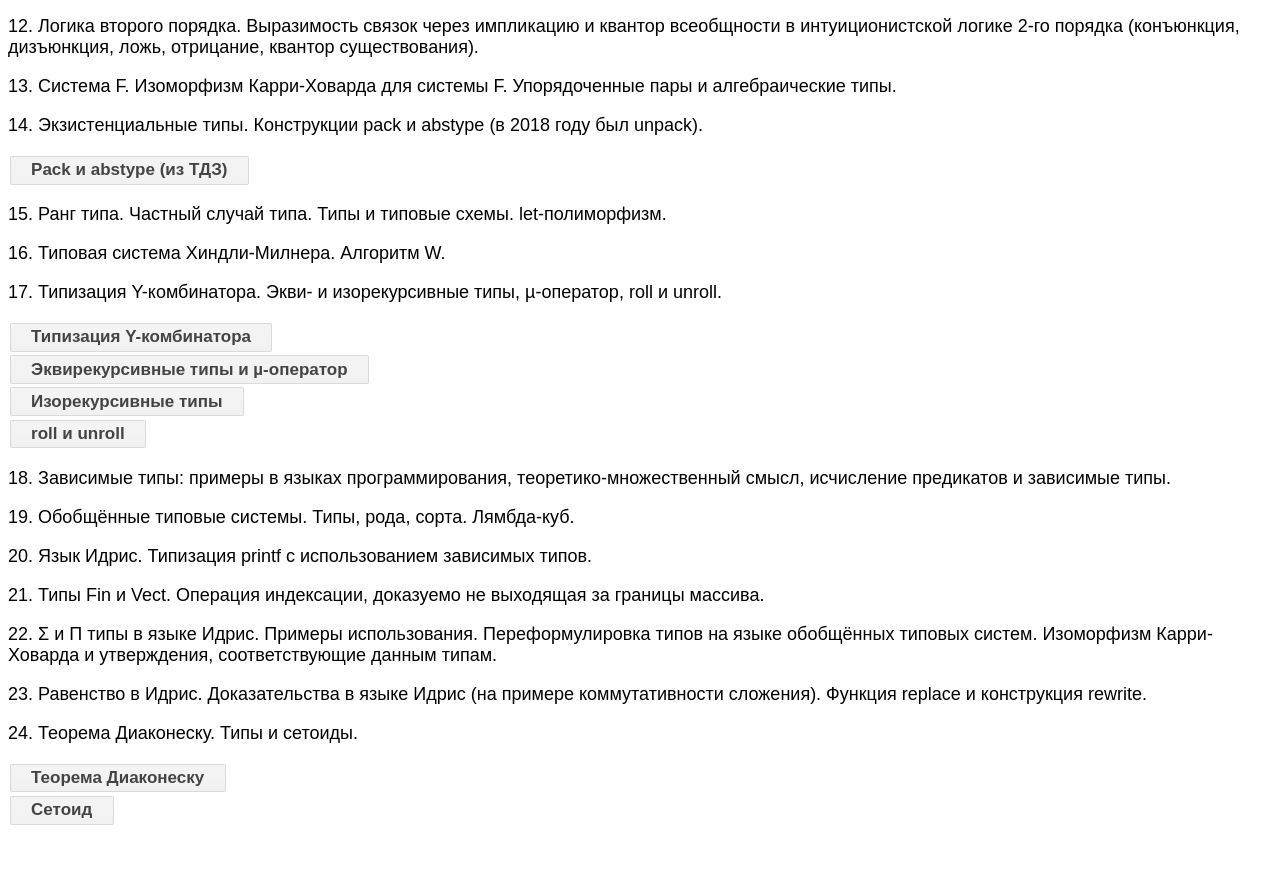
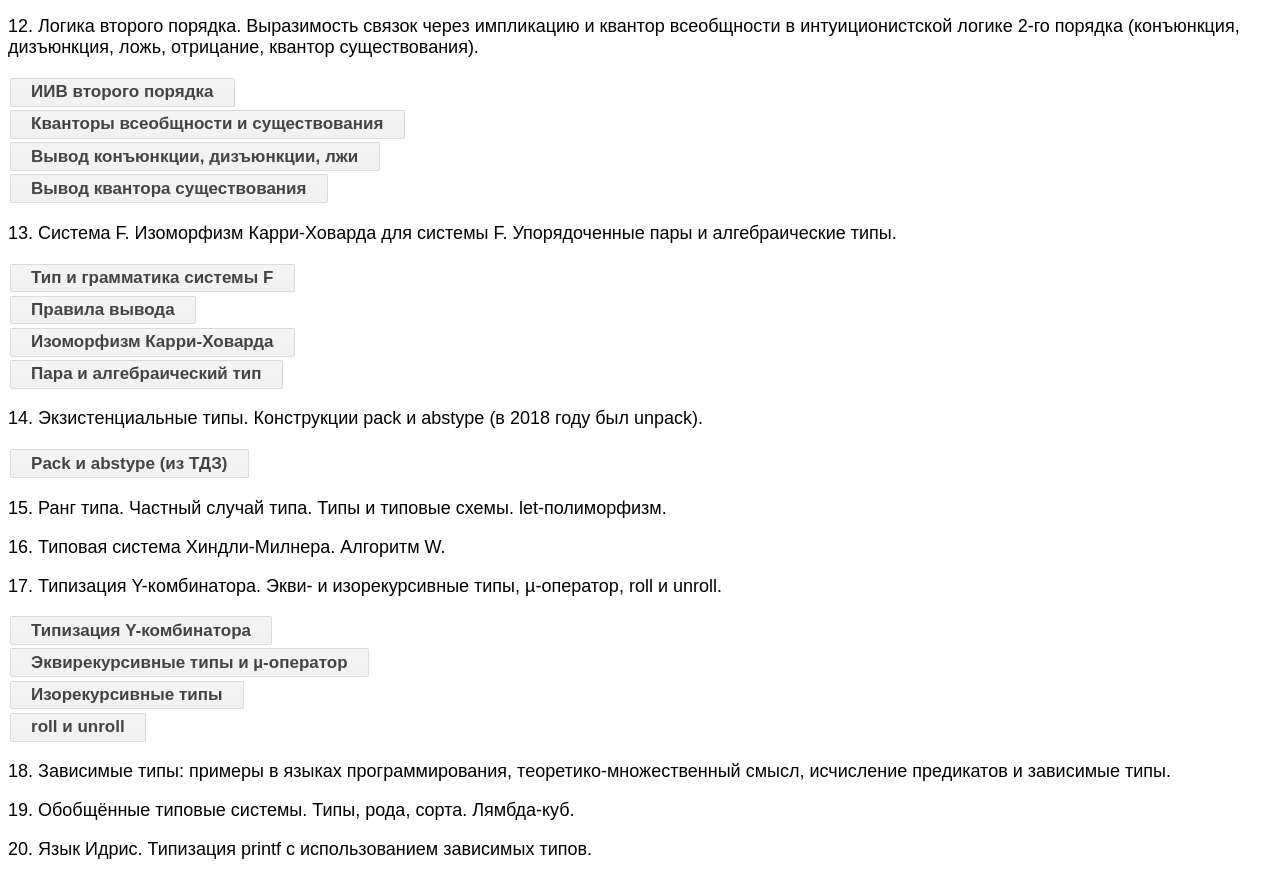
Before and after one commit to Tindarid/tt-2019-exam, a plain HTML site: page index.html in a window 1280 px wide. Shown: the part 2308-3181 px from the top of the page. Before the commit the page ends 3142 px from the top, so only its background shows below. Drawn offline with Linux system fonts and the light colour scheme.

Commit message:
We will do it together

```diff
--- a/index.html
+++ b/index.html
@@ -113,11 +113,11 @@ h2 {
     },
     { // 12
       name:"Логика второго порядка. Выразимость связок через импликацию и квантор всеобщности в интуиционистской логике 2-го порядка (конъюнкция, дизъюнкция, ложь, отрицание, квантор существования).",
-      defs:[]
+      defs:["ИИВ второго порядка", "Кванторы всеобщности и существования", "Вывод конъюнкции, дизъюнкции, лжи", "Вывод квантора существования"]
     },
     { // 13
       name:"Система F. Изоморфизм Карри-Ховарда для системы F. Упорядоченные пары и алгебраические типы.",
-      defs:[]
+      defs:["Тип и грамматика системы F", "Правила вывода", "Изоморфизм Карри-Ховарда", "Пара и алгебраический тип"]
     },
     { // 14 (TODO: all other info)
       name:"Экзистенциальные типы. Конструкции pack и abstype (в 2018 году был unpack).",
```
Also changed, not shown: images/12_1.png (added), images/12_2.png (added), images/12_3.png (added), images/12_4.png (added), images/13_1.png (added), images/13_2.png (added), images/13_3.png (added), images/13_4.png (added).
